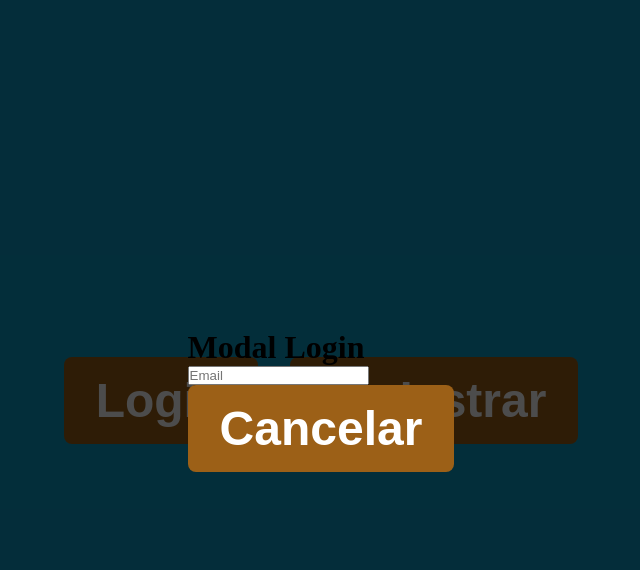
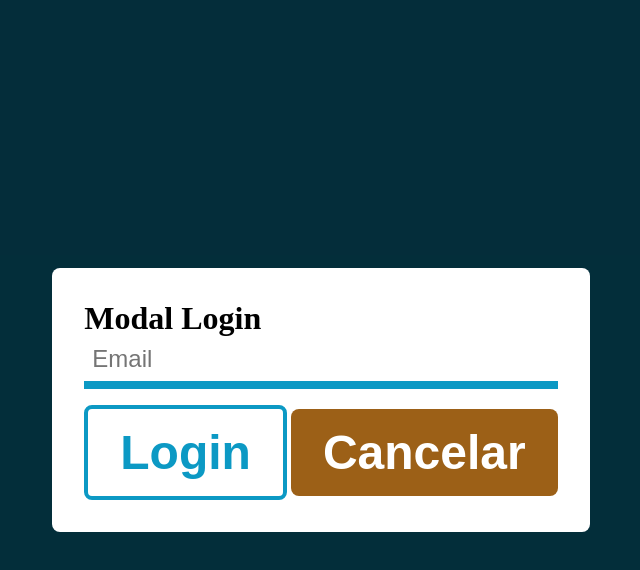
Before and after one commit to gregorioeric/Projeto_javascript, a plain HTML site: page index.html in a window 1280 px wide. Both pictures are taken after a click on the button "Login". Shown: the whole page, without its empty margins (319-959 px from the left). Drawn offline with Linux system fonts and the light colour scheme.

Commit message:
Criamos o campo de email e btn login, fizemos os estilo com css e colocamos eventos de focus e input com javascript

```diff
--- a/assets/css/style.css
+++ b/assets/css/style.css
@@ -1,14 +1,14 @@
-*{
+* {
   padding: 0;
   margin: 0;
   box-sizing: border-box;
 }
 
-body{
+body {
   background: rgb(12, 153, 196);
 }
 
-.container{
+.container {
   display: flex;
   justify-content: center;
   align-items: center;
@@ -17,7 +17,7 @@ body{
   gap: 2rem;
 }
 
-button{
+button {
   padding: 1rem 2rem;
   font-size: 3rem;
   font-weight: bold;
@@ -29,7 +29,7 @@ button{
   transition: all 350ms ease-in-out;
 }
 
-button:hover{
+button:hover {
   background: rgb(247, 151, 33);
   color: rgb(0, 0, 0);
 }
@@ -38,17 +38,25 @@ button:hover{
 Criando estilo da modal login e cadastro
 ***************************************** */
 
-.hide-modal{
+.content-modal-login,
+.content-modal-register {
+  background: rgb(255, 255, 255);
+  padding: 2rem;
+  border-radius: 0.5rem;
+}
+
+.hide-modal {
   opacity: 0;
   visibility: hidden;
 }
 
-.show-modal{
+.show-modal {
   opacity: 1;
   visibility: visible;
 }
 
-.modal-login, .modal-register{
+.modal-login,
+.modal-register {
   position: fixed;
   top: 0;
   left: 0;
@@ -60,3 +68,38 @@ Criando estilo da modal login e cadastro
   background: rgba(0, 0, 0, 0.702);
   transition: all 350ms ease-in-out;
 }
+
+/* *****************************************
+    Estilo dos botões
+******************************************** */
+
+.btn-login-open {
+  border: 0.3rem solid rgb(12, 153, 196);
+  background: rgb(255, 255, 255);
+  color: rgb(12, 153, 196);
+}
+
+.btn-login-open:hover {
+  background: rgb(12, 153, 196);
+  color: rgb(255, 255, 255);
+}
+
+/* ************************************
+    Estilo do form e input
+************************************** */
+
+.content-form {
+  display: flex;
+  flex-direction: column;
+  gap: 1rem;
+}
+
+.input input {
+  outline: none;
+  border: none;
+  background: transparent;
+  padding: 0.5rem;
+  font-size: 1.5rem;
+  width: 100%;
+  border-bottom: 0.5rem solid rgb(12, 153, 196);
+}
--- a/assets/js/script.js
+++ b/assets/js/script.js
@@ -4,13 +4,16 @@ const modalLogin = document.querySelector("#modal-login");
 const modalRegister = document.querySelector("#modal-register");
 const btnCancelLogin = document.querySelector("#btn-cancel-login");
 const btnCancelRegister = document.querySelector("#btn-cancel-register")
+const btnLoginOpen = document.querySelector("#btn-login-open");
+const inputEmail = document.querySelector("#email");
+const resultado = document.querySelector("#resultado")
 
 function soma(num01, num02) {
   const somar = num01 + num02;
   console.log(somar);
 }
 
-soma(8, 6)
+soma(5, 8)
 
 // arrow function
 const multiplicar = (num01, num02) => {
@@ -18,12 +21,6 @@ const multiplicar = (num01, num02) => {
 }
 
 console.log(multiplicar(5, 8.9));
-
-
-
-
-
-
 
 // addEventListener => Escuta o evento de click
 // e executa a função
@@ -47,3 +44,11 @@ btnCancelRegister.addEventListener("click", (e) => {
   modalRegister.classList.remove("show-modal");
   modalRegister.classList.add("hide-modal");
 })
+
+// inputEmail.addEventListener("input", () => {
+//   resultado.innerHTML = inputEmail.value
+// })
+
+inputEmail.addEventListener("focus", () => {
+  inputEmail.style.borderBottom = "0.5rem solid rgb(255, 0, 0)"
+})
--- a/index.html
+++ b/index.html
@@ -28,9 +28,15 @@
                 placeholder="Email"
               />
             </div>
+            <footer class="btn-group">
+              <button class="btn-login-open" id="btn-login-open">Login</button>
+              <button class="btn-cancel-login" id="btn-cancel-login">
+                Cancelar
+              </button>
+            </footer>
           </div>
         </form>
-        <button id="btn-cancel-login">Cancelar</button>
+        <div id="resultado"></div>
       </div>
     </div>
     <div class="modal-register hide-modal" id="modal-register">
```
Lines whose indentation alone changed are shown as unchanged.
